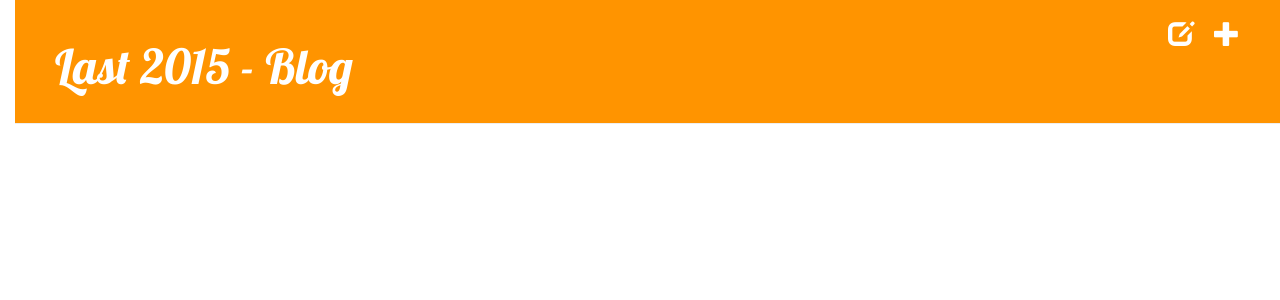
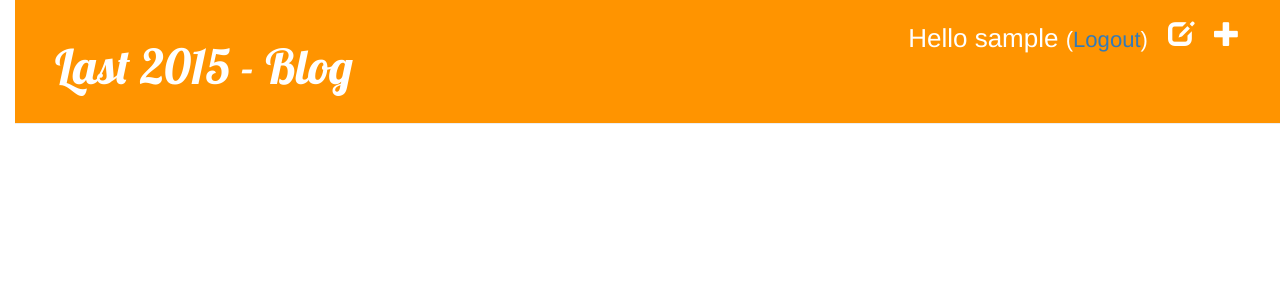
Before and after one commit to walter2/last_2015, a Django app: a page that uses blog/templates/blog/base.html in a window 1280 px wide. Shown: the top 300 px of the page. Run offline with Django 3.2, Linux system fonts and the light colour scheme; the visitor is signed in with stand-in values (Sample User, id 1); data that the repository does not hold is empty; some libraries are stand-ins or nearby versions.

Commit message:
Added logout to the page. Fixed user logged in greeting. End of chapter 25.

```diff
--- a/blog/templates/blog/base.html
+++ b/blog/templates/blog/base.html
@@ -22,6 +22,15 @@
                 <a href="{% url 'post_draft_list' %}" class="top-menu">
                     <span class="glyphicon glyphicon-edit"></span>
                 </a>
+                <p class="top-menu">Hello {{ user.username }}
+                    <small>
+                        (<a href="{% url 'django.contrib.auth.views.logout' %}">Logout</a>)
+                    </small>
+                </p>
+            {% else %}
+                <a href="{% url 'django.contrib.auth.views.login' %}" class="top-menu">
+                    <span class="glyphicon glyphicon-lock">Login</span>
+                </a>
             {% endif %}
             <h1><a href="/">Last 2015 - Blog</a></h1>
         </div>
--- a/mysite/urls.py
+++ b/mysite/urls.py
@@ -8,5 +8,6 @@ admin.autodiscover()
 urlpatterns = [
     url(r'', include('blog.urls')),
     url(r'^accounts/login/$', views.login),
+    url(r'^accounts/logout/$', views.logout, {'next_page':'/'}),
     url(r'^admin/', admin.site.urls),
 ]
```
